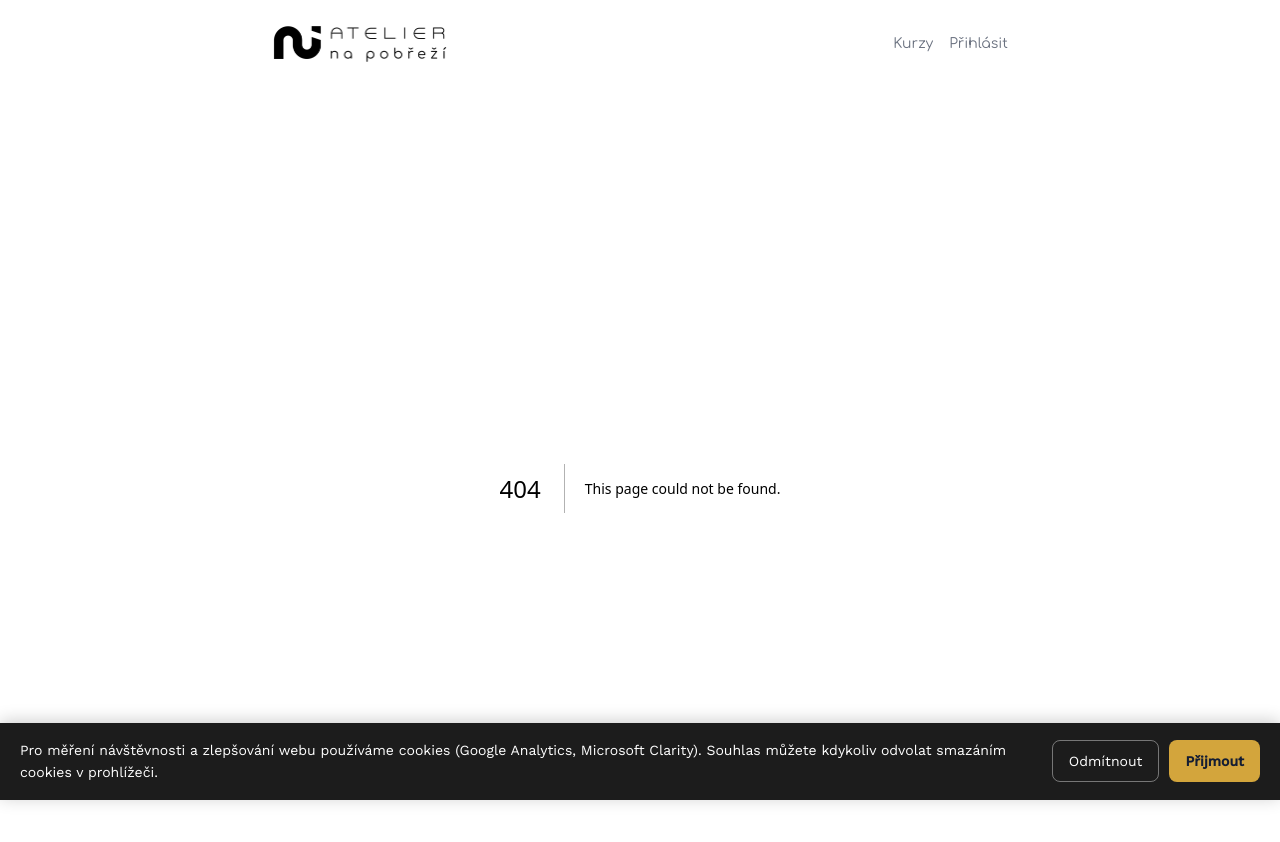
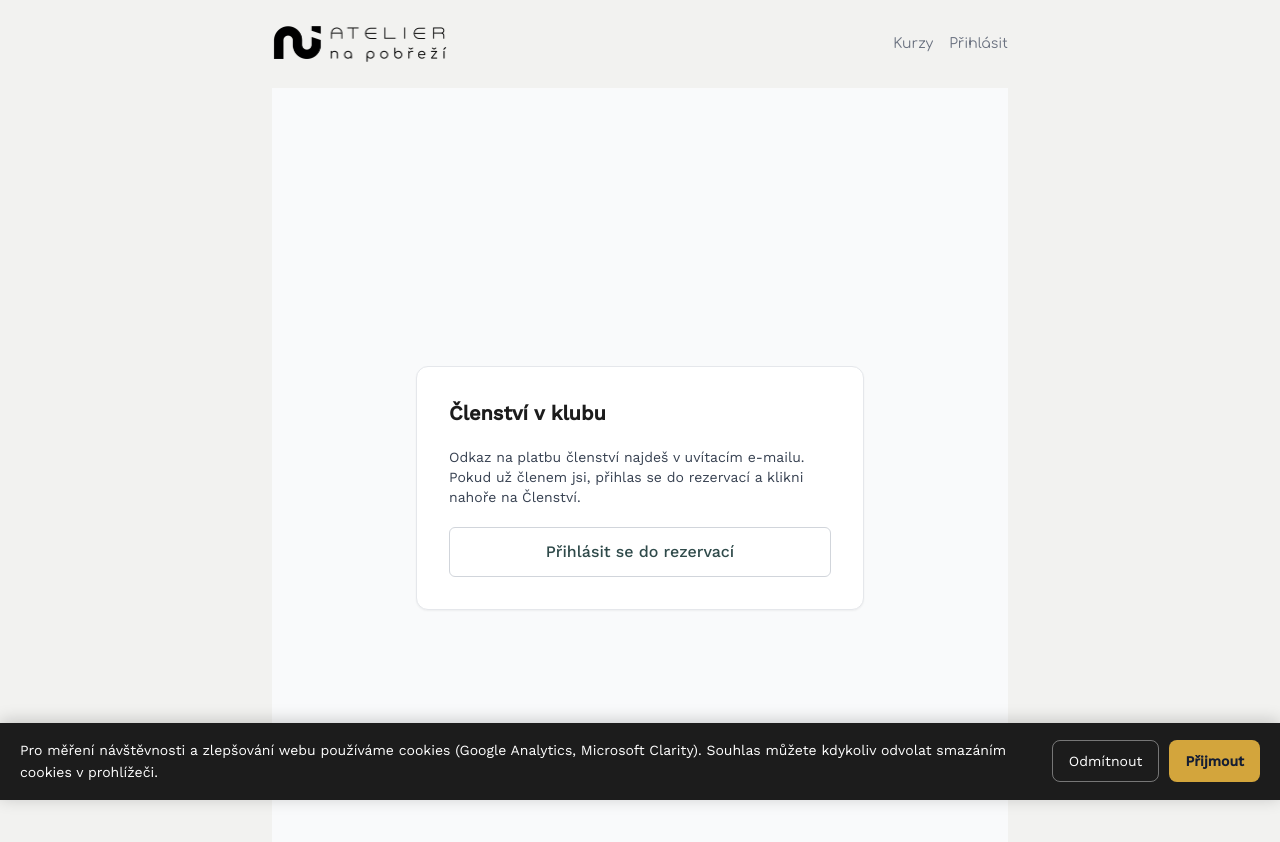
Before and after one commit to milansvolba/atelier-rezervace, a Next.js app: page /clenstvi in a window 1280 px wide. Before the commit this address had no page. Shown: the top 842 px of the page. Built offline with nearby package versions, Linux system fonts and the light colour scheme.

Commit message:
Create page.tsx

```diff
--- /dev/null
+++ b/app/clenstvi/page.tsx
@@ -0,0 +1,48 @@
+// Úvodní stránka členství: sem vede odkaz z uvítacího e-mailu. Teprve tlačítkem se jde na platbu (Stripe).
+export const dynamic = "force-dynamic";
+
+export const metadata = { title: "Členství — Atelier na Pobřeží" };
+
+export default function MembershipPage({ searchParams }: { searchParams: { token?: string } }) {
+  const token = searchParams.token;
+  const payHref = token ? "/api/membership/manage?token=" + encodeURIComponent(token) : null;
+
+  return (
+    <main className="min-h-screen bg-gray-50 flex items-center justify-center p-4">
+      <div className="bg-white rounded-xl shadow-sm border border-gray-200 p-6 sm:p-8 w-full max-w-md space-y-5">
+        <h1 className="text-xl font-semibold">Členství v klubu</h1>
+        {payHref ? (
+          <>
+            <p className="text-sm text-gray-700">
+              Jsi o krok od členství v Ateliéru na Pobřeží. Členství je měsíční předplatné.
+            </p>
+            <p className="text-2xl font-semibold">
+              249 Kč <span className="text-sm font-normal text-gray-500">měsíčně, včetně DPH</span>
+            </p>
+            <ul className="text-sm text-gray-700 space-y-2 list-disc pl-5">
+              <li>Platíš kartou na zabezpečené stránce Stripe. Údaje o kartě k nám nedorazí.</li>
+              <li>Po každé platbě ti Stripe pošle fakturu e-mailem.</li>
+              <li>Předplatné můžeš kdykoli zrušit: po přihlášení do rezervací klikni nahoře na Členství.</li>
+            </ul>
+            <a
+              href={payHref}
+              className="block text-center bg-black text-white rounded-md py-3 font-semibold hover:bg-gray-800"
+            >
+              Pokračovat k platbě
+            </a>
+          </>
+        ) : (
+          <>
+            <p className="text-sm text-gray-700">
+              Odkaz na platbu členství najdeš v uvítacím e-mailu. Pokud už členem jsi, přihlas se do rezervací
+              a klikni nahoře na Členství.
+            </p>
+            <a href="/admin" className="block text-center border border-gray-300 rounded-md py-3 font-medium hover:bg-gray-50">
+              Přihlásit se do rezervací
+            </a>
+          </>
+        )}
+      </div>
+    </main>
+  );
+}
```
